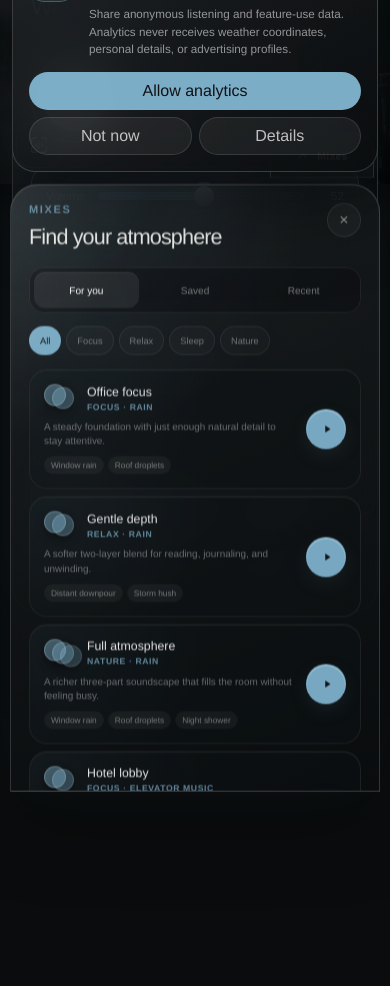
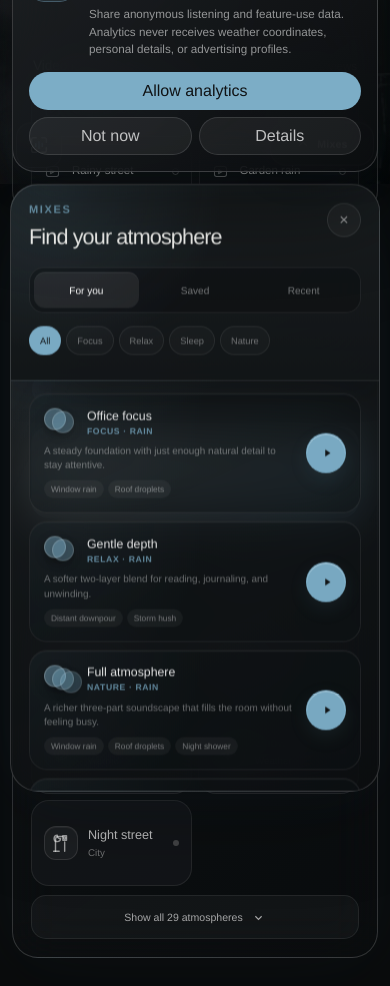
Before and after one commit to yessur3808/atmosphere, a Svelte app: page / in a window 390 px wide. Shown: the part 660-1646 px from the top of the page. Before the commit the page ends 1301 px from the top, so only its background shows below. Built offline with nearby package versions, Linux system fonts and the light colour scheme.

Commit message:
feat: refine responsive atmosphere browsing

```diff
--- a/public/index.html
+++ b/public/index.html
@@ -49,7 +49,7 @@
 	<link rel="preconnect" href="https://cdn.coverr.co" crossorigin>
 	<link rel="dns-prefetch" href="//cdn.coverr.co">
 	<link rel='stylesheet' href='global.css'>
-	<link rel='stylesheet' href='build/bundle.css?v=atmosphere-40'>
+	<link rel='stylesheet' href='build/bundle.css?v=atmosphere-41'>
 
 	<script type="application/ld+json">
 	{
@@ -87,7 +87,7 @@
 		]
 	}
 	</script>
-	<script defer src='build/bundle.js?v=atmosphere-40'></script>
+	<script defer src='build/bundle.js?v=atmosphere-41'></script>
 </head>
 
 <body></body>
--- a/src/App.svelte
+++ b/src/App.svelte
@@ -67,6 +67,7 @@
   let favoriteSceneIds = [];
   let libraryQuery = "";
   let libraryCategory = "all";
+  let libraryExpanded = false;
   let saveMixOpen = false;
   let saveMixName = "";
   let toastMessage = "";
@@ -1561,7 +1562,7 @@
         </div>
 
         {#if filteredScenes.length}
-        <div class="scene-grid">
+        <div class:expanded={libraryExpanded || Boolean(libraryQuery) || libraryCategory !== "all"} class="scene-grid">
           {#each filteredScenes as scene (scene.id)}
             <button
               type="button"
@@ -1579,6 +1580,12 @@
             </button>
           {/each}
         </div>
+        {#if filteredScenes.length > 8 && !libraryQuery && libraryCategory === "all"}
+          <button class="mobile-library-more" type="button" aria-expanded={libraryExpanded} on:click={() => (libraryExpanded = !libraryExpanded)}>
+            <span>{libraryExpanded ? "Show fewer atmospheres" : `Show all ${filteredScenes.length} atmospheres`}</span>
+            <svg class:expanded={libraryExpanded} viewBox="0 0 24 24" aria-hidden="true"><path d="m7 10 5 5 5-5" /></svg>
+          </button>
+        {/if}
         {:else}
           <div class="empty-library-state scene-empty"><strong>No atmosphere matches that search</strong><span>Try a broader sound, mood, or category.</span><button type="button" on:click={() => { libraryQuery = ""; libraryCategory = "all"; }}>Show everything</button></div>
         {/if}
@@ -1761,6 +1768,7 @@
       <span>Mixes</span>
     </button>
     <div id="sound-recipe-panel" class="recommendation-panel liquid-panel" aria-hidden={!recipesOpen} inert={!recipesOpen}>
+      <div class="mix-drawer-sticky">
         <div class="mix-drawer-heading">
           <div>
             <p class="kicker">Mixes</p>
@@ -1781,6 +1789,10 @@
               <button class:active={mixIntent === intent} type="button" aria-pressed={mixIntent === intent} on:click={() => selectMixIntent(intent)}>{formatCategory(intent)}</button>
             {/each}
           </div>
+        {/if}
+      </div>
+
+      {#if mixDrawerTab === "for-you"}
         <div class="recipe-list" role="tabpanel">
           {#each visibleSoundRecipes as recipe}
             <article class="recipe-card">
@@ -2322,6 +2334,8 @@
     gap: 8px;
   }
 
+  .mobile-library-more { display: none; }
+
   .scene-card,
   .track-card,
   .video-card {
@@ -2663,7 +2677,7 @@
     z-index: 24;
     top: 94px;
     right: 16px;
-    width: min(340px, calc(100vw - 34px));
+    width: min(720px, calc(100vw - 116px));
     transform: translateX(0);
     transition: transform 480ms cubic-bezier(0.16, 1, 0.3, 1);
   }
@@ -2702,12 +2716,13 @@
   .recipe-drawer.closed .recipe-drawer-handle svg { transform: rotate(180deg); }
 
   .recommendation-panel {
+    --mix-panel-pad: 20px;
     width: 100%;
     max-height: calc(100svh - 112px);
     overflow-x: hidden;
     overflow-y: auto;
     overscroll-behavior: contain;
-    padding: 20px;
+    padding: var(--mix-panel-pad);
     background:
       radial-gradient(circle at 12% 0%, rgba(var(--accent-rgb), 0.11), transparent 38%),
       linear-gradient(155deg, rgba(27, 31, 33, 0.86), rgba(11, 13, 15, 0.8));
@@ -2715,6 +2730,21 @@
     scrollbar-color: rgba(var(--accent-rgb), 0.34) transparent;
   }
 
+  .mix-drawer-sticky {
+    position: sticky;
+    z-index: 3;
+    top: calc(var(--mix-panel-pad) * -1);
+    margin: calc(var(--mix-panel-pad) * -1) calc(var(--mix-panel-pad) * -1) 12px;
+    padding: var(--mix-panel-pad) var(--mix-panel-pad) 12px;
+    border-bottom: 1px solid rgba(255, 255, 255, 0.07);
+    background:
+      radial-gradient(circle at 12% 0%, rgba(var(--accent-rgb), 0.13), transparent 45%),
+      linear-gradient(180deg, rgba(25, 29, 31, 0.97), rgba(18, 21, 23, 0.9));
+    box-shadow: 0 16px 26px rgba(7, 9, 10, 0.16);
+    backdrop-filter: blur(26px) saturate(140%);
+    -webkit-backdrop-filter: blur(26px) saturate(140%);
+  }
+
   .mix-drawer-heading { display: flex; align-items: flex-start; justify-content: space-between; gap: 14px; margin-bottom: 17px; }
   .mix-drawer-heading h2 { margin: 4px 0 0; font-size: 1.35rem; font-weight: 470; letter-spacing: -0.04em; }
   .mix-drawer-heading > button { width: 34px; height: 34px; display: grid; place-items: center; flex: 0 0 auto; padding: 0; border: 1px solid rgba(255, 255, 255, 0.1); border-radius: 50%; color: rgba(255, 255, 255, 0.56); background: rgba(255, 255, 255, 0.04); cursor: pointer; font-size: 1rem; transition: color 180ms ease, background 180ms ease, transform 220ms ease; }
@@ -2731,7 +2761,10 @@
   .mix-intent-filters button.active { color: #111315; border-color: transparent; background: rgba(var(--accent-rgb), 0.92); }
 
   .recipe-list,
-  .mix-personal-list { display: grid; gap: 7px; margin-top: 12px; }
+  .mix-personal-list { display: grid; grid-template-columns: repeat(2, minmax(0, 1fr)); gap: 10px; margin-top: 0; }
+
+  .mix-manage-button,
+  .mix-empty-state { grid-column: 1 / -1; }
 
   .recipe-card {
     position: relative;
@@ -3249,37 +3282,55 @@
     .scene-hero > p { width: min(100%, 420px); margin-top: 22px; font-size: 0.9rem; }
     .liquid-panel { border-radius: 26px; }
     .library-panel, .mixer-panel { padding: 18px; }
-    .recommendation-panel { padding: 18px; }
+    .recommendation-panel { --mix-panel-pad: 18px; padding: var(--mix-panel-pad); }
     .mixer-panel { display: block; }
-    .library-panel { order: -2; }
-    .mixer-panel { order: -1; }
+    .mixer-panel { order: -2; }
+    .library-panel { order: -1; }
     .scene-grid {
-      grid-template-columns: none;
-      grid-template-rows: repeat(2, 76px);
-      grid-auto-flow: column;
-      grid-auto-columns: minmax(150px, 44vw);
-      overflow-x: auto;
-      padding: 2px 1px 8px;
-      scroll-snap-type: x proximity;
-      scrollbar-width: none;
-    }
-    .scene-grid::-webkit-scrollbar { display: none; }
+      grid-template-columns: repeat(2, minmax(0, 1fr));
+      grid-template-rows: none;
+      grid-auto-flow: row;
+      gap: 8px;
+      overflow: visible;
+      padding: 0;
+    }
+    .scene-grid:not(.expanded) .scene-card:nth-child(n+9):not(.active) { display: none; }
     .track-grid, .video-grid { grid-template-columns: repeat(2, minmax(0, 1fr)); }
     .mix-action-row { grid-template-columns: repeat(2, minmax(0, 1fr)); }
-    .scene-card { min-height: 78px; padding: 11px; gap: 9px; }
-    .scene-card { min-height: 0; scroll-snap-align: start; }
-    .scene-card small { display: none; }
-    .scene-card strong { font-size: 0.8rem; }
+    .scene-card { min-height: 86px; padding: 12px; gap: 10px; border-radius: 18px; }
+    .scene-card.active { grid-column: 1 / -1; min-height: 92px; }
+    .scene-card small { display: block; font-size: 0.61rem; }
+    .scene-card strong { font-size: 0.79rem; }
+    .mobile-library-more {
+      width: 100%;
+      min-height: 44px;
+      display: flex;
+      align-items: center;
+      justify-content: center;
+      gap: 8px;
+      margin-top: 9px;
+      border: 1px solid rgba(255, 255, 255, 0.075);
+      border-radius: 15px;
+      color: rgba(255, 255, 255, 0.62);
+      background: rgba(255, 255, 255, 0.035);
+      cursor: pointer;
+      font-size: 0.66rem;
+      font-weight: 560;
+    }
+    .mobile-library-more svg { width: 15px; height: 15px; fill: none; stroke: currentColor; stroke-width: 1.8; transition: transform 260ms ease; }
+    .mobile-library-more svg.expanded { transform: rotate(180deg); }
     .audio-button { width: 88px; height: 88px; }
     .audio-button-core { width: 64px; height: 64px; }
     .track-card:last-child:nth-child(odd) { grid-column: auto; }
     .quiet-view-button { left: 16px; bottom: 16px; width: 46px; height: 46px; border-radius: 15px; }
-    .recipe-drawer { top: auto; right: 0; bottom: 0; width: 100%; padding: 0 10px; transform: translateY(0); }
+    .recipe-drawer { top: auto; right: 0; bottom: 0; width: 100%; padding: 0 10px 10px; transform: translateY(0); }
     .recipe-drawer.closed { transform: translateY(100%); }
-    .recipe-drawer-handle { top: -50px; right: 16px; left: auto; width: 104px; height: 44px; border-right-color: rgba(255, 255, 255, 0.14); border-bottom-color: rgba(255, 255, 255, 0.05); border-radius: 16px 16px 0 0; }
+    .recipe-drawer-handle { top: -62px; right: 16px; left: auto; width: 104px; height: 44px; border-color: rgba(255, 255, 255, 0.14); border-radius: 16px; box-shadow: inset 0 1px 0 rgba(255, 255, 255, 0.09), 0 12px 28px rgba(0, 0, 0, 0.28), 0 0 24px rgba(var(--accent-rgb), 0.08); }
     .recipe-drawer-handle svg { transform: rotate(90deg); }
     .recipe-drawer.closed .recipe-drawer-handle svg { transform: rotate(-90deg); }
-    .recommendation-panel { max-height: min(72svh, 650px); border-radius: 28px 28px 0 0; }
+    .recommendation-panel { max-height: min(72svh, 650px); border-radius: 28px; }
+    .recipe-list,
+    .mix-personal-list { grid-template-columns: 1fr; gap: 8px; }
     .settings-backdrop { align-items: end; padding: 0; }
     .settings-modal { width: 100%; max-height: calc(100svh - 18px); border-radius: 28px 28px 0 0; }
     .settings-header { padding: 21px 19px 17px; }
```
Also changed, not shown: 1 other file (tests, documents, lock files or other folders). Lines whose indentation alone changed are shown as unchanged.
